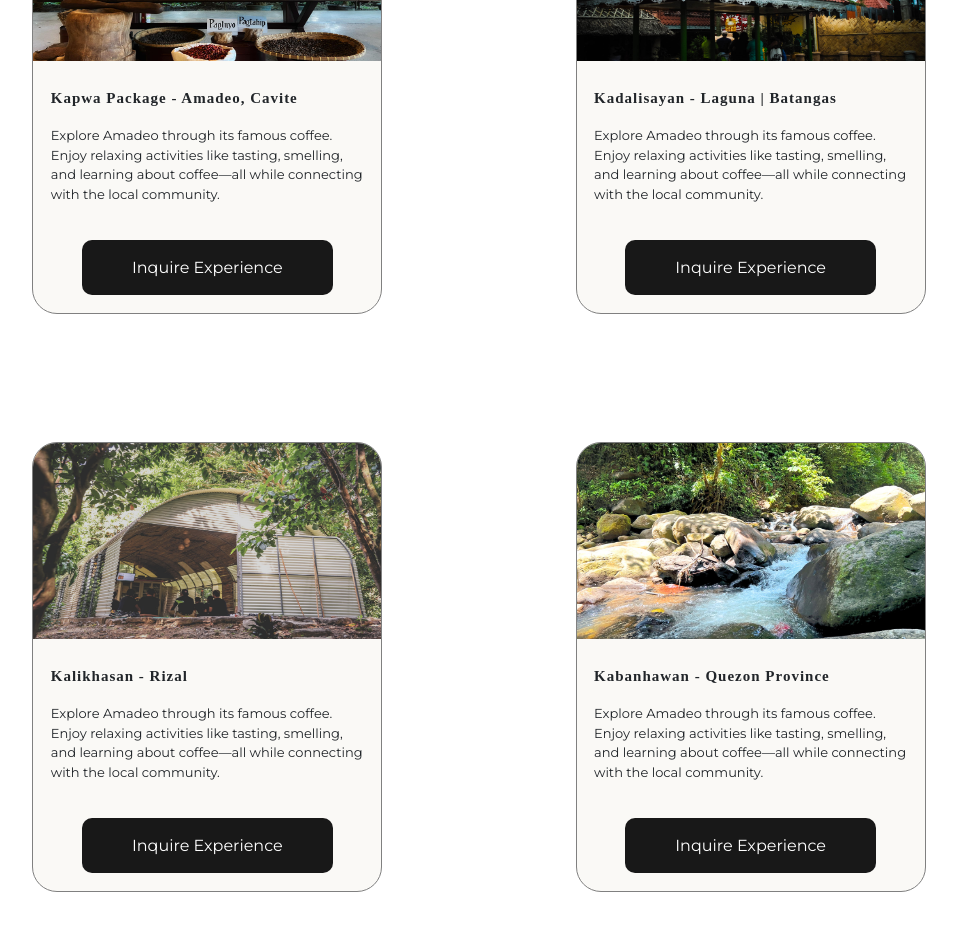
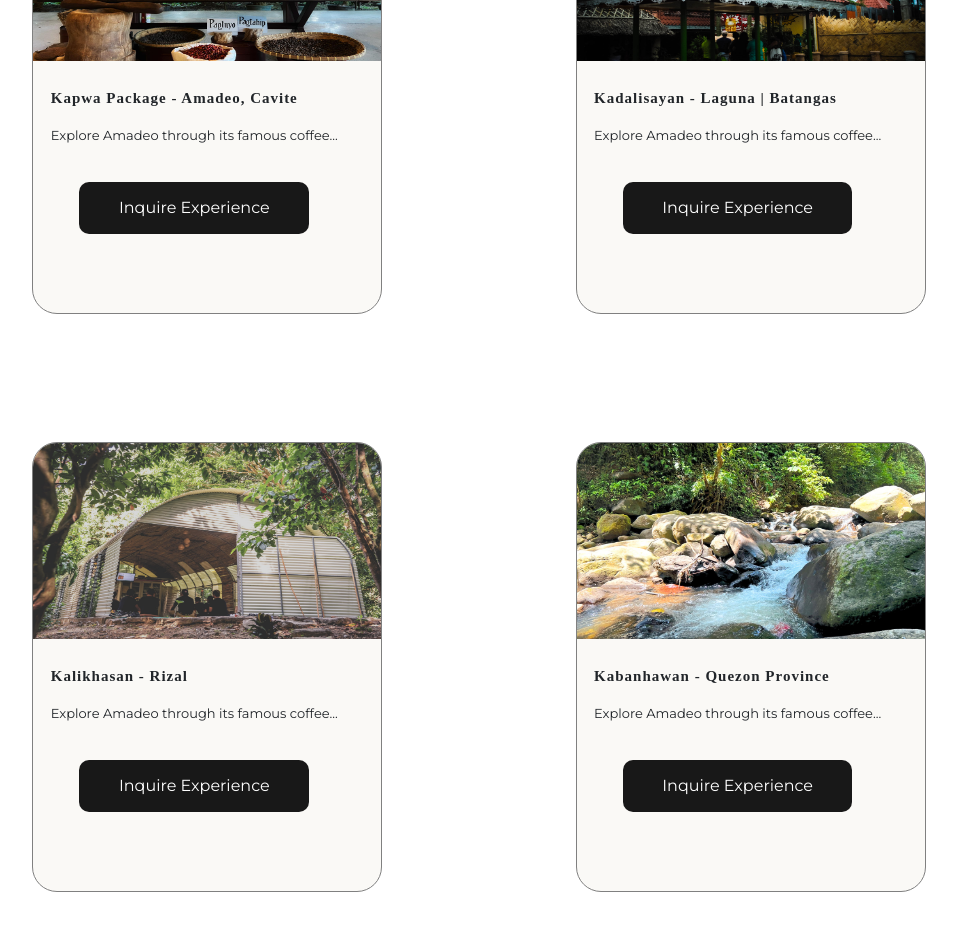
Before and after one commit to BuwieSit/ecovip_web, a React (Create React App) app: page /Package_Page in a window 1280 px wide. Shown: the part 980-1910 px from the top of the page, without its empty margins (161-1118 px from the left). Built offline with nearby package versions, Linux system fonts and the light colour scheme; a web font is replaced by a local one.

Commit message:
booking start

```diff
--- a/src/App.js
+++ b/src/App.js
@@ -6,7 +6,7 @@ import Content from './pages/Content/content';
 import About_Page from './webpages/about/About_Page.js';
 import Contact_Page from './webpages/contact/Contact_Page.js';
 import Package_Page from './webpages/packages/Package_Page.js';
-
+import Book from './webpages/book/Book.js';
 
 function App() {
 
@@ -24,8 +24,8 @@ function App() {
         <Route path='/About_Page' element={<About_Page/>}/>
         <Route path='/Package_Page' element={<Package_Page/>}/>
         <Route path='/Contact_Page' element={<Contact_Page/>}/>
-
         <Route path="/create" element={<Create/>} />
+        <Route path="/Book" element={<Book />} />
       </Routes>
 
     </Router>
--- a/src/pages/Create/create.js
+++ b/src/pages/Create/create.js
@@ -1,4 +1,5 @@
-import { useState, useRef, act } from 'react';
+import { useState, useRef } from 'react';
+import { useNavigate } from 'react-router-dom';
 import '../../components/assets/global.css';
 import './createStyle.css';
 import trash from '../../components/assets/trash.png'
@@ -6,7 +7,7 @@ import trash from '../../components/assets/trash.png'
 const activitiesData = [
   { name: 'Coffee Aromatherapy Session', price: 3000, package: 'Kapwa' },
   { name: 'Farm Connection Walk', price: 799, package: 'Kapwa' },
-  { name: 'Mindful Coffee Brewing & Tasting', price: '', package: 'Kapwa' },
+  { name: 'Mindful Coffee Brewing & Tasting', price: 0, package: 'Kapwa' },
   { name: 'Coffee Scrub Session', price: 1000, package: 'Kapwa' },
   { name: 'Coffee Painting (Creative Calm)', price: 150, package: 'Kapwa' },
 
@@ -17,7 +18,7 @@ const activitiesData = [
   { name: 'Arnis / Yoga Meditation', price: 700, package: 'Kadalisayan' },
   { name: 'Pakikipag-kapwa + Baybayin Affirmation at Wakim Lake', price: 100, package: 'Kadalisayan' },
 
-  { name: 'Outdoor Painting Meditation using Natural Dye', price: '', package: 'Kalikhasan' },
+  { name: 'Outdoor Painting Meditation using Natural Dye', price: 0, package: 'Kalikhasan' },
   { name: 'Hinulugang Taktak Guided Waterfall Meditation and Cleansing', price: 630, package: 'Kalikhasan' },
   { name: 'Legacy Trail and Forest Bathing at Masungi Georeserve', price: 1800, package: 'Kalikhasan' },
   { name: 'Pakikipagkapwa Circle and Reflection + Baybayin Affirmation and Tea tasting', price: 100, package: 'Kalikhasan' },
@@ -81,6 +82,19 @@ function Create() {
     const toastTimeoutRef = useRef(null);
     const [showConfirmModal, setShowConfirmModal] = useState(false);
     const [activePackage, setActivePackage] = useState(null);
+    const MAX_ACTIVITIES = 7;
+    const navigate = useNavigate();
+
+    const getSelectedPackageName = () => {
+        const packageSet = new Set(selectedActivities.map(a => getActivityPackage(a.name)));
+        const sortedPackages = Array.from(packageSet).sort(); // Optional: sort alphabetically
+        return sortedPackages.length > 0 ? sortedPackages.join(' + ') + ' Package' : 'Custom Package';
+    };
+
+    const handleInquire = () => {
+        const packageName = getSelectedPackageName();
+        navigate('/Book', { state: packageName });
+    };
 
     const getActivityPackage = (activityName) => {
         for (const [pkg, activities] of Object.entries(packageMap)) {
@@ -108,6 +122,11 @@ function Create() {
         const alreadyAdded = selectedActivities.find(item => item.name === activityName);
         if (alreadyAdded) return;
 
+        if (selectedActivities.length >= MAX_ACTIVITIES) {
+            showToast("Limit reached (7 activities max)");
+            return;
+        }
+
         const activity = activitiesData.find(item => item.name === activityName);
         if (!activity) return;
 
@@ -125,6 +144,7 @@ function Create() {
             showToast(`Cannot mix with selected package`);
         }
     };
+
         const showToast = (activityName) => {
 
             if (toastTimeoutRef.current) {
@@ -265,8 +285,29 @@ function Create() {
                                     <td>₱{totalPrice.toLocaleString()}</td>
                                 </tr>
                                 <tr>
-                                    <td colSpan='2' style={{textAlign: "center", fontSize: "20px"}}>Book now</td>
+                                    <td></td>
+                                    <td>+E-vat may apply</td>
                                 </tr>
+                                <tr>
+                                    <td colSpan={2}>{selectedActivities.length > 0 && (
+                                            <h3 style={{ textAlign: 'center', marginTop: '10px' }}>
+                                                {getSelectedPackageName()}
+                                            </h3>
+                                        )}
+                                    </td>
+                                </tr>
+                                <tr>
+                                    <td
+                                        id="book-button"
+                                        colSpan="2"
+                                        className={selectedActivities.length < 6 ? "book-button disabled" : "book-button"}
+                                        onClick={() => selectedActivities.length >= 6 && handleInquire()}
+                                    >
+                                        Book now
+                                    </td>
+                                </tr>
+
+
                             </>
                         )}
                     </tbody>
--- a/src/pages/Create/createStyle.css
+++ b/src/pages/Create/createStyle.css
@@ -216,3 +216,23 @@
   color: white;
   cursor: not-allowed;
 }
+
+.book-button {
+    text-align: center;
+    font-size: 25px;
+    cursor: pointer;
+    background-color: #4CAF50;
+    color: white;
+    padding: 10px;
+    transition: background-color 0.3s ease;
+}
+
+.book-button:hover {
+    background-color: #45a049;
+}
+
+.book-button.disabled {
+    background-color: #ccc;
+    color: #666;
+    cursor: not-allowed;
+}
--- /dev/null
+++ b/src/webpages/book/Book.js
@@ -0,0 +1,18 @@
+import { useLocation } from 'react-router-dom';
+
+export default function Book() {
+    const location = useLocation();
+    const packageName = location.state?.packageName || "Custom Package";
+
+    return (
+        <div className="book-container">
+            <h2>Booking Page</h2>
+            {packageName ? (
+                <p>You are inquiring about: <strong>{packageName}</strong></p>
+            ) : (
+                <p>No package selected.</p>
+            )}
+        </div>
+
+    );
+}
--- a/src/webpages/packages/Package_Page.js
+++ b/src/webpages/packages/Package_Page.js
@@ -4,8 +4,14 @@ import amadeo_coffee_3 from '../../components/assets/kapwa_images/amadeo_coffee_
 import isdaan from '../../components/assets/kadalisayan_images/isdaan.jpg';
 import masungi_2 from '../../components/assets/kalikhasan_images/masungi_2.jpg';
 import stalucia from '../../components/assets/kabanhawan_images/stalucia.jpg';
+import { useNavigate } from 'react-router-dom';
 
 export default function Package_Page() {
+    const navigate = useNavigate();
+
+    const handleInquire = (packageName) => {
+        navigate('/Book', { state: {packageName}  });
+    };
 
     return(
         <>
@@ -20,53 +26,52 @@ export default function Package_Page() {
                 <h3 className='package-title'>Wellness experiences</h3>
                     <div className='packages-container' id='packages'>
                     <div className='package-card'>
-                        <img src={amadeo_coffee_3} alt='image'></img>
+                        <img src={amadeo_coffee_3} alt='image' />
                         <div className='text-wrapper'>
                             <h3>Kapwa Package - Amadeo, Cavite</h3>
-                            <p>Explore Amadeo through its famous coffee. Enjoy relaxing activities like tasting, smelling, and learning about coffee—all while connecting with the local community.</p>
-                            <button className='inquire-btn'>Inquire Experience</button>
+                            <p>Explore Amadeo through its famous coffee...</p>
+                            <button className='inquire-btn' onClick={() => handleInquire('Kapwa Package')}>
+                                Inquire Experience
+                            </button>
                         </div>
-
-
                     </div>
 
                     <div className='package-card'>
-                        <img src={isdaan} alt='image'></img>
+                        <img src={isdaan} alt='image' />
                         <div className='text-wrapper'>
                             <h3>Kadalisayan - Laguna | Batangas</h3>
-                            <p>Explore Amadeo through its famous coffee. Enjoy relaxing activities like tasting, smelling, and learning about coffee—all while connecting with the local community.</p>
-                            <button className='inquire-btn'>Inquire Experience</button>
+                            <p>Explore Amadeo through its famous coffee...</p>
+                            <button className='inquire-btn' onClick={() => handleInquire('Kadalisayan Package')}>
+                                Inquire Experience
+                            </button>
                         </div>
-
-
                     </div>
                     </div>
 
                 <div className='packages-container'>
                         <div className='package-card'>
-                        <img src={masungi_2} alt='image'></img>
+                            <img src={masungi_2} alt='image' />
                             <div className='text-wrapper'>
                                 <h3>Kalikhasan - Rizal</h3>
-                            <p>Explore Amadeo through its famous coffee. Enjoy relaxing activities like tasting, smelling, and learning about coffee—all while connecting with the local community.</p>
-                            <button className='inquire-btn'>Inquire Experience</button>
+                                <p>Explore Amadeo through its famous coffee...</p>
+                                <button className='inquire-btn' onClick={() => handleInquire('Kalikhasan Package')}>
+                                    Inquire Experience
+                                </button>
                         </div>
-
-
                     </div>
 
                     <div className='package-card'>
-                        <img src={stalucia} alt='image'></img>
-
+                        <img src={stalucia} alt='image' />
                         <div className='text-wrapper'>
                             <h3>Kabanhawan - Quezon Province</h3>
-                            <p>Explore Amadeo through its famous coffee. Enjoy relaxing activities like tasting, smelling, and learning about coffee—all while connecting with the local community.</p>
-
-                            <button className='inquire-btn'>Inquire Experience</button>
+                            <p>Explore Amadeo through its famous coffee...</p>
+                            <button className='inquire-btn' onClick={() => handleInquire('Kabanhawan Package')}>
+                                Inquire Experience
+                            </button>
+                        </div>
+                    </div>
                 </div>
 
-
-                    </div>
-                </div>
             </div>
 
         </>
```
Lines whose indentation alone changed are shown as unchanged.
